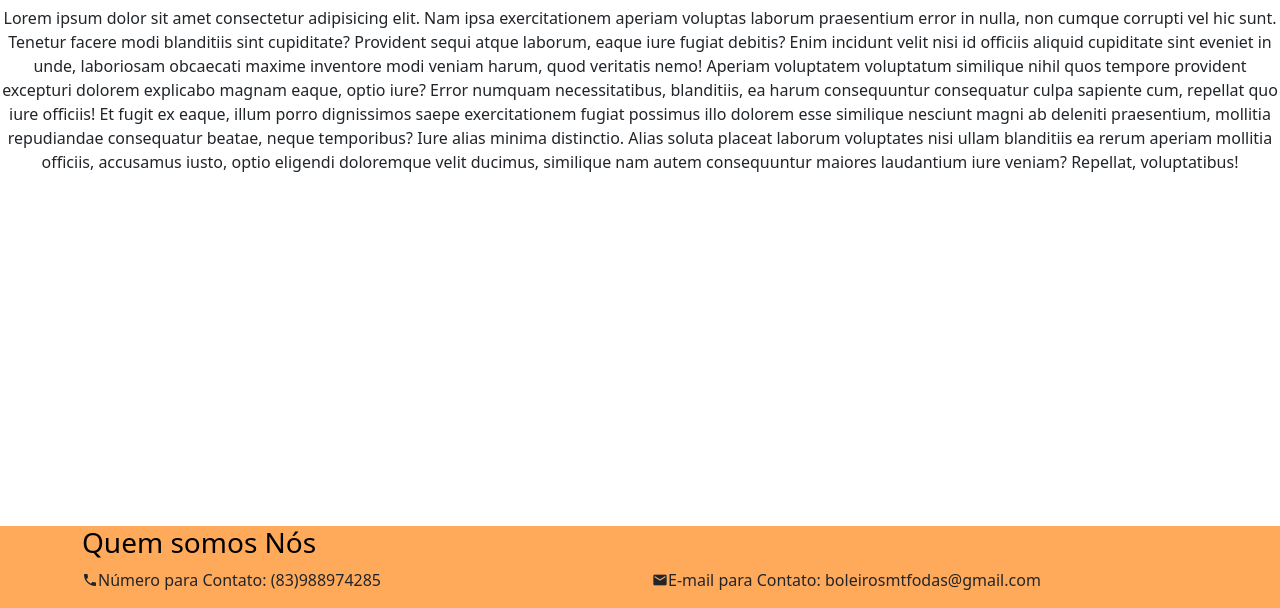
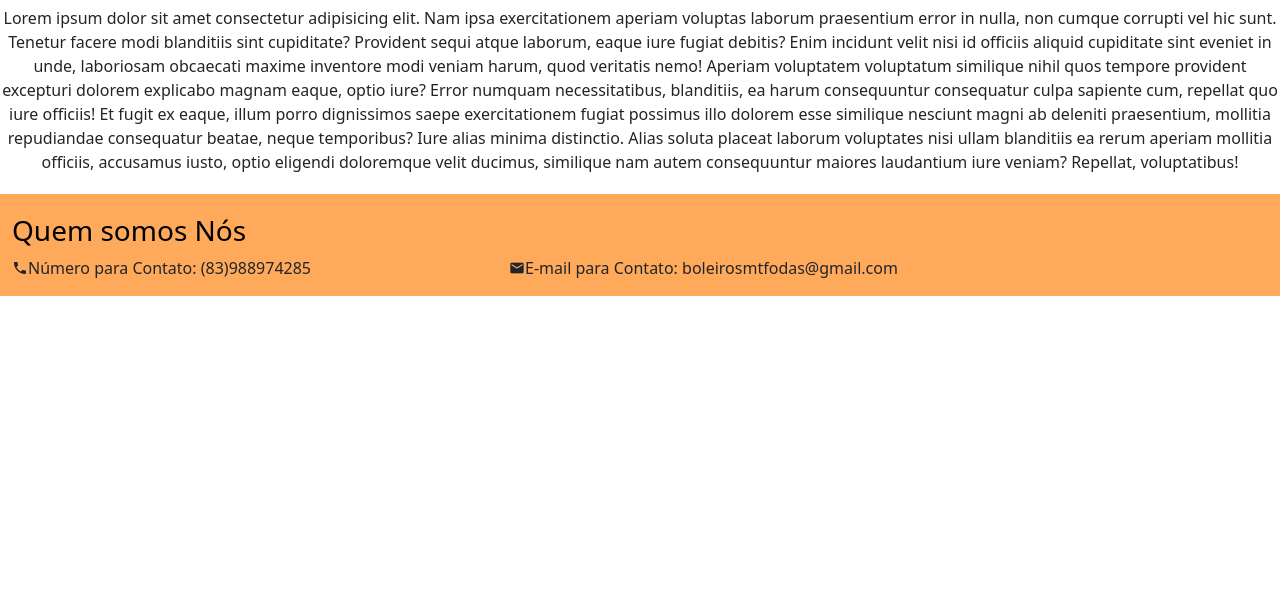
Before and after one commit to OmanoRH/Projeto-I, a PHP site: page /aboutUs.php in a window 1280 px wide. Shown: the part 192-800 px from the top of the page. Run offline with PHP 8.4, Linux system fonts and the light colour scheme.

Commit message:
O FOOTER TA 99% É O CARALHO

```diff
--- a/CSS/style.css
+++ b/CSS/style.css
@@ -123,6 +123,8 @@ footer{
     width: 100% !important;
     background-color:  rgb(255 170 91) !important;
     display: flex !important;
+    bottom: 0 !important;
+    margin-top: 20px !important;
 }
 
 
--- a/aboutUs.php
+++ b/aboutUs.php
@@ -39,7 +39,7 @@
 
   <footer>
     <!-- Rodapé do Site  -->
-  <div style="position: fixed; bottom: 0; width: 100%;">
+  <div>
     <?php
       require ("rodape.php");
     ?>
--- a/rodape.php
+++ b/rodape.php
@@ -8,7 +8,7 @@
 
 <body>
 
-  <footer class="mt-5">
+  <footer >
 
     <!-- Area de Contatos -->
     <div id="area-de-contato" style="width: 100%;">
```
